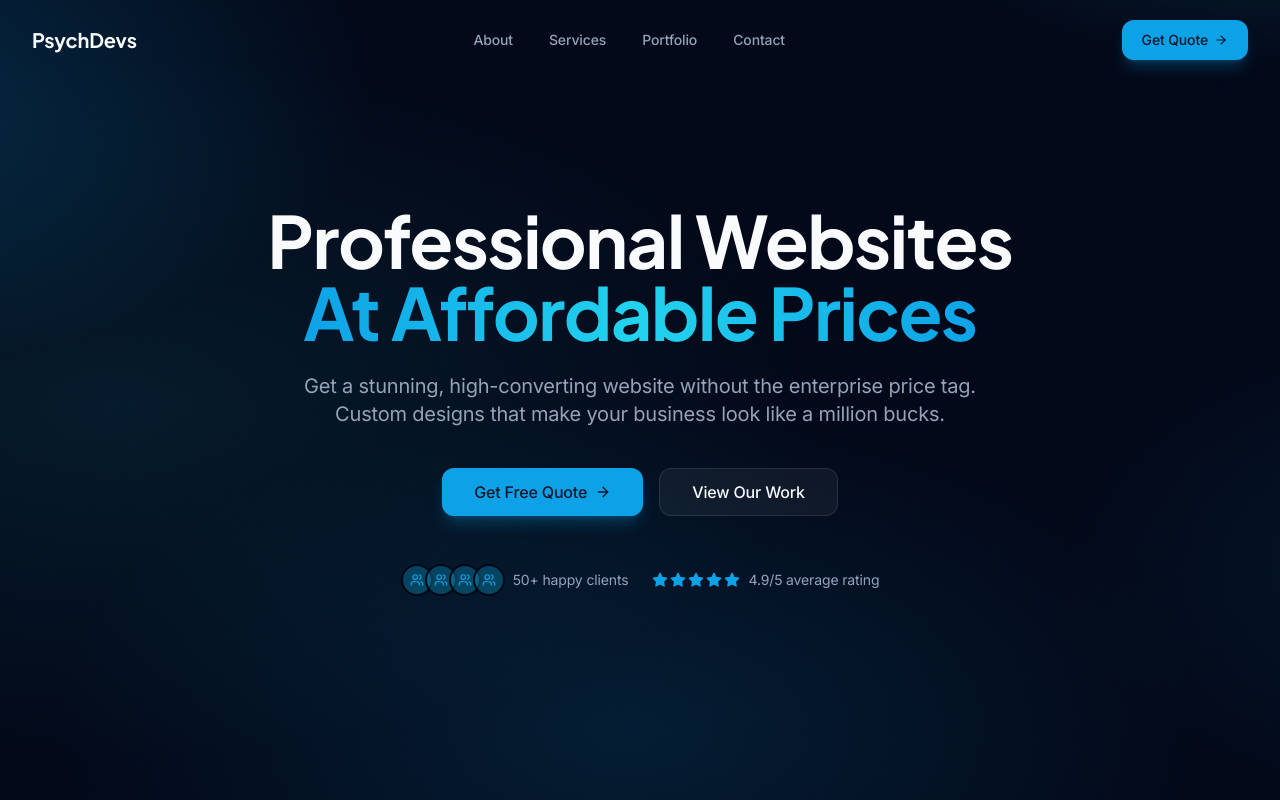
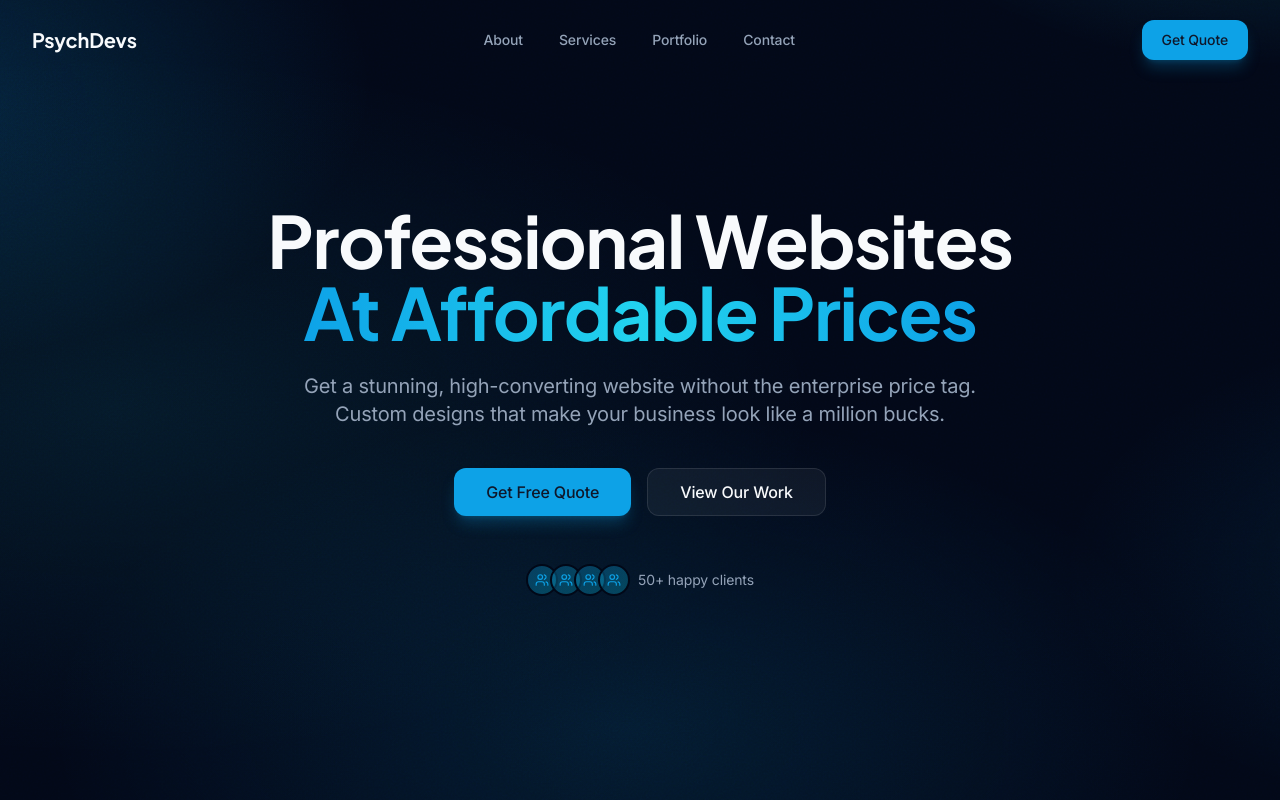
Before and after one commit to PsychDevs/Official-Website, a Next.js app: page / in a window 1280 px wide. Shown: the top 800 px of the page. Built offline with nearby package versions, Linux system fonts and the light colour scheme.

Commit message:
fix(UI): remove rightarrow from buttons and remoe average rating tag from hero section of home

```diff
--- a/src/app/about/page.tsx
+++ b/src/app/about/page.tsx
@@ -7,7 +7,6 @@ import {
     Heart,
     Clock,
     DollarSign,
-    ArrowRight,
     CheckCircle2,
     Target,
     Users,
@@ -362,7 +361,6 @@ export default function AboutPage() {
                                                 className="btn btn-primary h-10 px-6 inline-flex"
                                             >
                                                 Apply Now
-                                                <ArrowRight className="ml-2 h-4 w-4" />
                                             </a>
                                         </div>
                                     ))}
@@ -405,7 +403,6 @@ export default function AboutPage() {
                                     className="group btn btn-primary h-12 px-8 text-base"
                                 >
                                     Get Free Quote
-                                    <ArrowRight className="ml-2 h-4 w-4 transition-transform group-hover:translate-x-1" />
                                 </Link>
                                 <Link
                                     href="/services"
--- a/src/app/page.tsx
+++ b/src/app/page.tsx
@@ -1,7 +1,6 @@
 "use client";
 import Link from "next/link";
 import {
-    ArrowRight,
     Palette,
     Monitor,
     Rocket,
@@ -122,7 +121,6 @@ export default function HomePage() {
                                 className="group btn btn-primary h-12 px-8 text-base"
                             >
                                 Get Free Quote
-                                <ArrowRight className="ml-2 h-4 w-4 transition-transform group-hover:translate-x-1" />
                             </Link>
                             <Link
                                 href="/portfolio"
@@ -151,14 +149,6 @@ export default function HomePage() {
                                     ))}
                                 </div>
                                 <span>50+ happy clients</span>
-                            </div>
-                            <div className="flex items-center gap-2">
-                                <div className="flex gap-0.5">
-                                    {[1, 2, 3, 4, 5].map((i) => (
-                                        <Star key={i} className="w-4 h-4 fill-primary text-primary" />
-                                    ))}
-                                </div>
-                                <span>4.9/5 average rating</span>
                             </div>
                         </motion.div>
                     </div>
@@ -381,7 +371,6 @@ export default function HomePage() {
                             <div className="text-center mt-8">
                                 <Link href="/services" className="btn btn-outline h-11 px-8">
                                     View All Plans
-                                    <ArrowRight className="ml-2 h-4 w-4" />
                                 </Link>
                             </div>
                         </div>
@@ -406,7 +395,6 @@ export default function HomePage() {
                                     className="group btn btn-primary h-12 px-8 text-base"
                                 >
                                     Get Your Free Quote
-                                    <ArrowRight className="ml-2 h-4 w-4 transition-transform group-hover:translate-x-1" />
                                 </Link>
                                 <Link
                                     href="/portfolio"
--- a/src/app/portfolio/page.tsx
+++ b/src/app/portfolio/page.tsx
@@ -1,7 +1,7 @@
 "use client";
 import { useState } from "react";
 import Link from "next/link";
-import { ExternalLink, ArrowRight, Layers, Sparkles } from "lucide-react";
+import { ExternalLink, Layers, Sparkles } from "lucide-react";
 import { motion, AnimatePresence } from "motion/react";
 
 const projects = [
@@ -331,7 +331,6 @@ export default function PortfolioPage() {
                                             className="group btn btn-primary h-12 px-8 text-base"
                                         >
                                             Start Your Project
-                                            <ArrowRight className="ml-2 h-4 w-4 transition-transform group-hover:translate-x-1" />
                                         </Link>
                                         <Link
                                             href="/services"
--- a/src/components/Navbar.tsx
+++ b/src/components/Navbar.tsx
@@ -4,7 +4,7 @@ import { useState, useEffect } from "react";
 import Link from "next/link";
 import { usePathname } from "next/navigation";
 import { cn } from "@/lib/utils";
-import { Menu, X, ArrowRight } from "lucide-react";
+import { Menu, X } from "lucide-react";
 
 const navigation = [
     { name: "About", href: "/about" },
@@ -79,7 +79,6 @@ export function Navbar() {
                         className="group btn btn-primary h-10 px-5 text-sm"
                     >
                         Get Quote
-                        <ArrowRight className="ml-1.5 h-3.5 w-3.5 transition-transform group-hover:translate-x-0.5" />
                     </Link>
                 </div>
 
@@ -138,7 +137,6 @@ export function Navbar() {
                             className="group btn btn-primary w-full h-12 text-base justify-center"
                         >
                             Get Free Quote
-                            <ArrowRight className="ml-2 h-4 w-4 transition-transform group-hover:translate-x-1" />
                         </Link>
                     </div>
                 </div>
```
